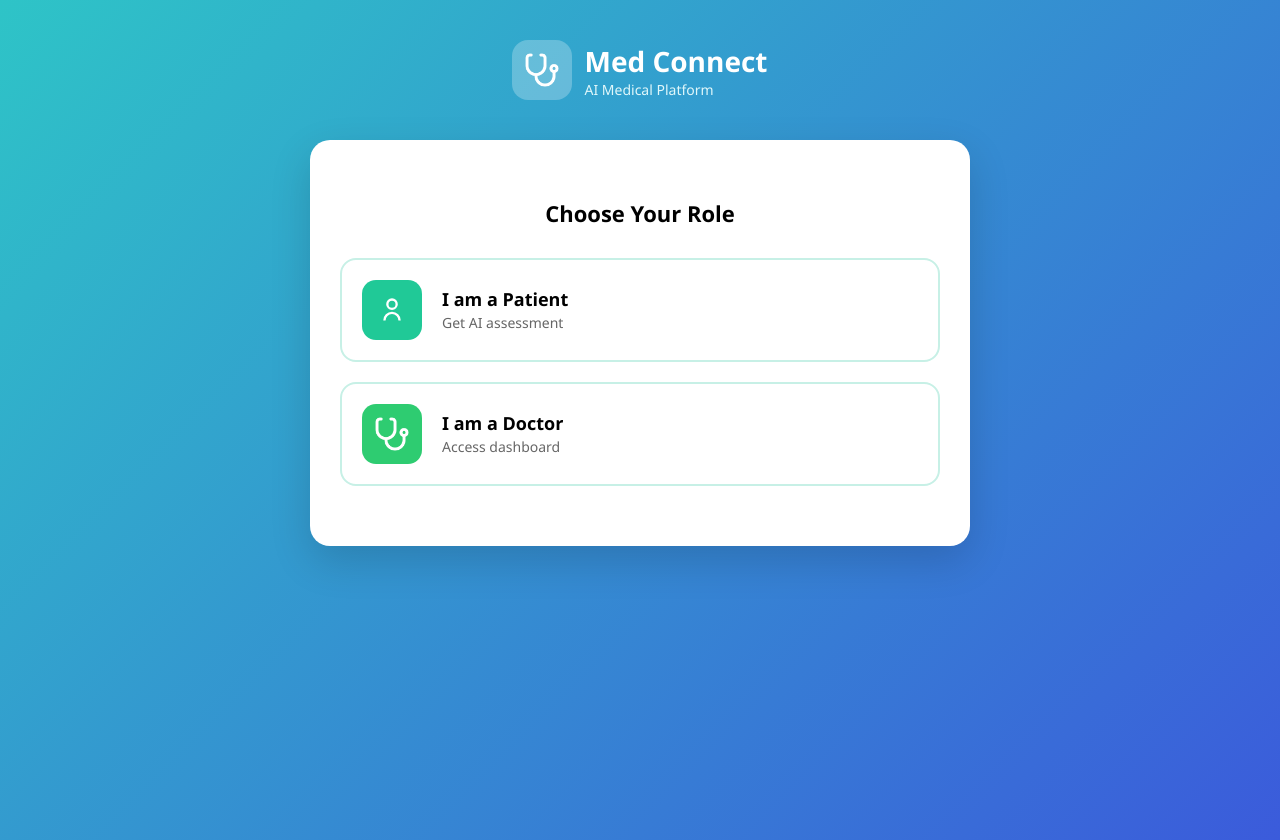
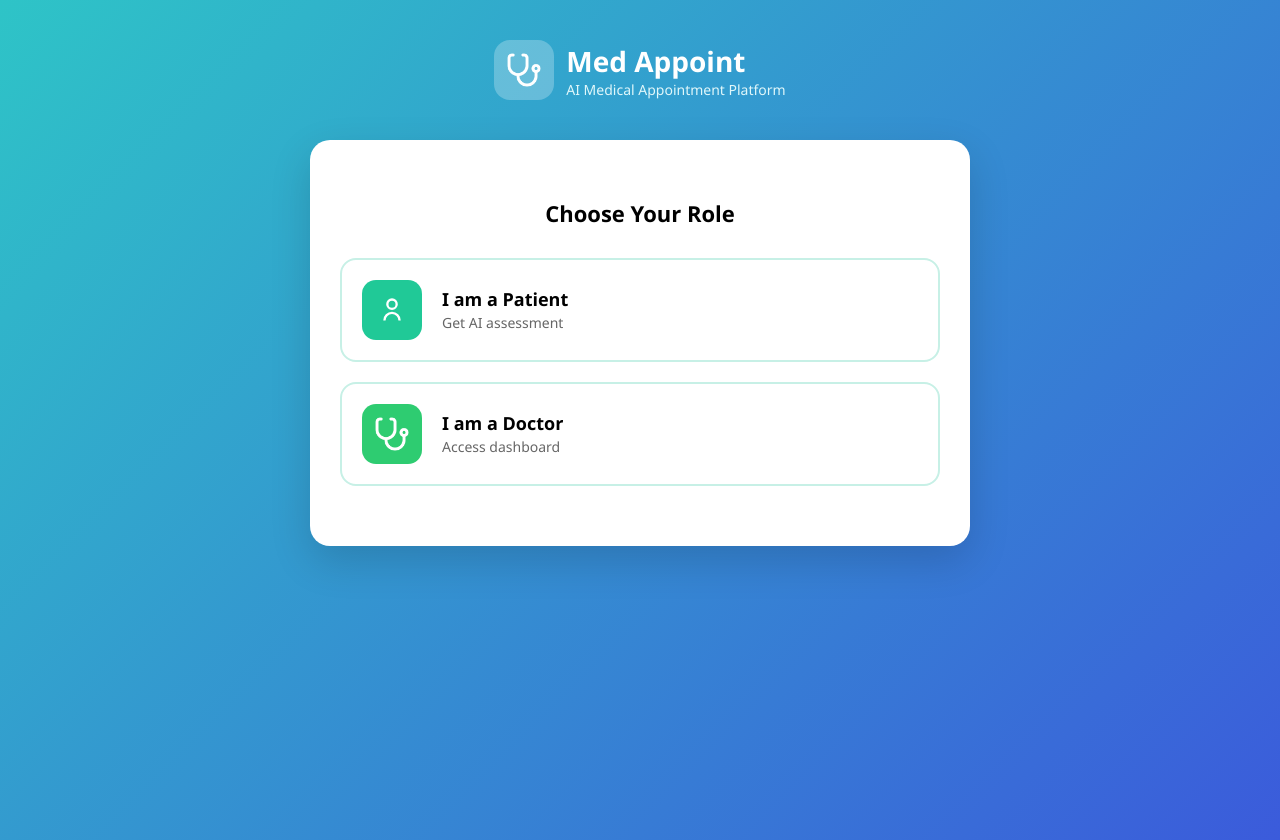
Before and after one commit to marcdeloso09/medconnect_app, a React (Create React App) app in the folder frontend/: page / in a window 1280 px wide. Built offline with nearby package versions, Linux system fonts and the light colour scheme.

Commit message:
finalization 0

```diff
--- a/frontend/src/Assets/Components/Frontpage/Frontpage.jsx
+++ b/frontend/src/Assets/Components/Frontpage/Frontpage.jsx
@@ -11,8 +11,8 @@ export const Frontpage = () => {
           <img src={stethoscope} alt="Stethoscope Logo" className="logo-img" />
         </div>
         <div className="title-box">
-          <h1>Med Connect</h1>
-          <p>AI Medical Platform</p>
+          <h1>Med Appoint</h1>
+          <p>AI Medical Appointment Platform</p>
         </div>
       </div>
 
--- a/frontend/src/Assets/Components/PatientAuthenticationPage/PatientAuthenticationPage.jsx
+++ b/frontend/src/Assets/Components/PatientAuthenticationPage/PatientAuthenticationPage.jsx
@@ -91,7 +91,7 @@ export default function PatientAuthentication() {
           <img src={stethoscope} alt="Logo" className="logo-img" />
         </div>
         <div className="title-box">
-          <h1>Med Connect</h1>
+          <h1>Med Appoint</h1>
           <p>Patient Authentication</p>
         </div>
       </div>
--- a/frontend/src/Assets/Components/PatientPage/PatientPage.jsx
+++ b/frontend/src/Assets/Components/PatientPage/PatientPage.jsx
@@ -52,7 +52,7 @@ export default function PatientPage() {
     <div className="patient-dashboard">
       {/* Header */}
       <div className="dashboard-header">
-        <h2>Med Connect</h2>
+        <h2>Med Appoint</h2>
 
         <div className="profile-section">
           <span onClick={() => setShowMenu(!showMenu)} className="profile-name">
--- a/frontend/src/Assets/Components/PatientRequest/PatientRequest.jsx
+++ b/frontend/src/Assets/Components/PatientRequest/PatientRequest.jsx
@@ -148,8 +148,8 @@ export default function PatientRequest() {
           <img src={stethoscope} alt="Stethoscope Logo" className="logo-img" />
         </div>
         <div className="title-box">
-          <h1>Med Connect</h1>
-          <p>AI Medical Platform</p>
+          <h1>Med Appoint</h1>
+          <p>AI Medical Appointment Platform</p>
         </div>
       </div>
 
--- a/frontend/src/Assets/Components/PhysicianAuthentication/PhysicianAuthentications.jsx
+++ b/frontend/src/Assets/Components/PhysicianAuthentication/PhysicianAuthentications.jsx
@@ -127,7 +127,7 @@ return (
           <img src={stethoscope} alt="Logo" className="logo-img" />
         </div>
         <div className="title-box">
-          <h1>Med Connect</h1>
+          <h1>Med Appoint</h1>
           <p>Doctor Authentication</p>
         </div>
       </div>
--- a/frontend/src/Assets/Components/PhysicianPage/PhysicianPage.jsx
+++ b/frontend/src/Assets/Components/PhysicianPage/PhysicianPage.jsx
@@ -147,7 +147,7 @@ const statCards = [
         <div className="brand">
           <div className="brand-logo">HC</div>
           <div className="brand-text">
-            <h2>HealthConnect</h2>
+            <h2>MedAppoint</h2>
             <small>Doctor Portal</small>
           </div>
         </div>
```
Also changed, not shown: 1 other file (tests, documents, lock files or other folders).
